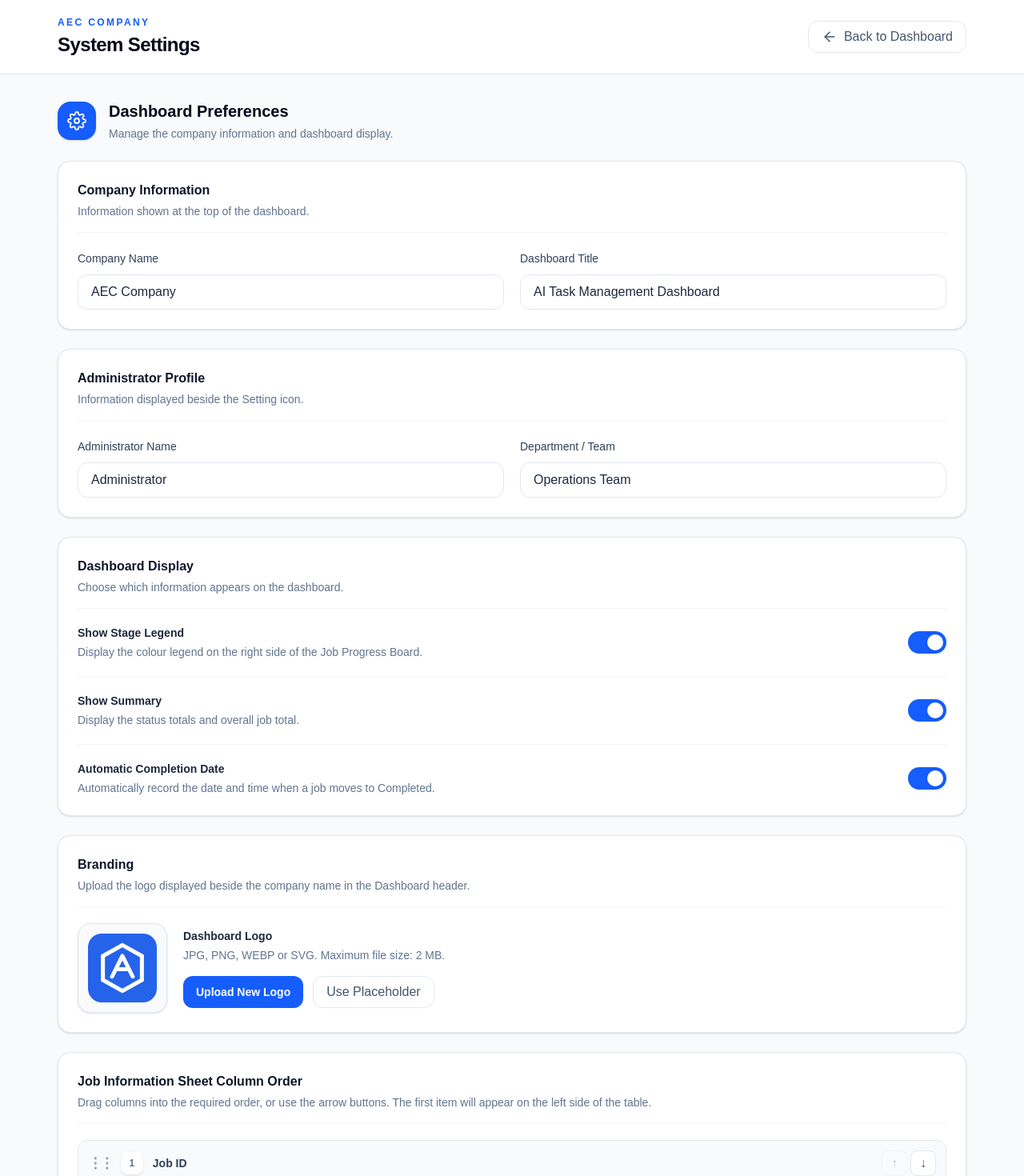
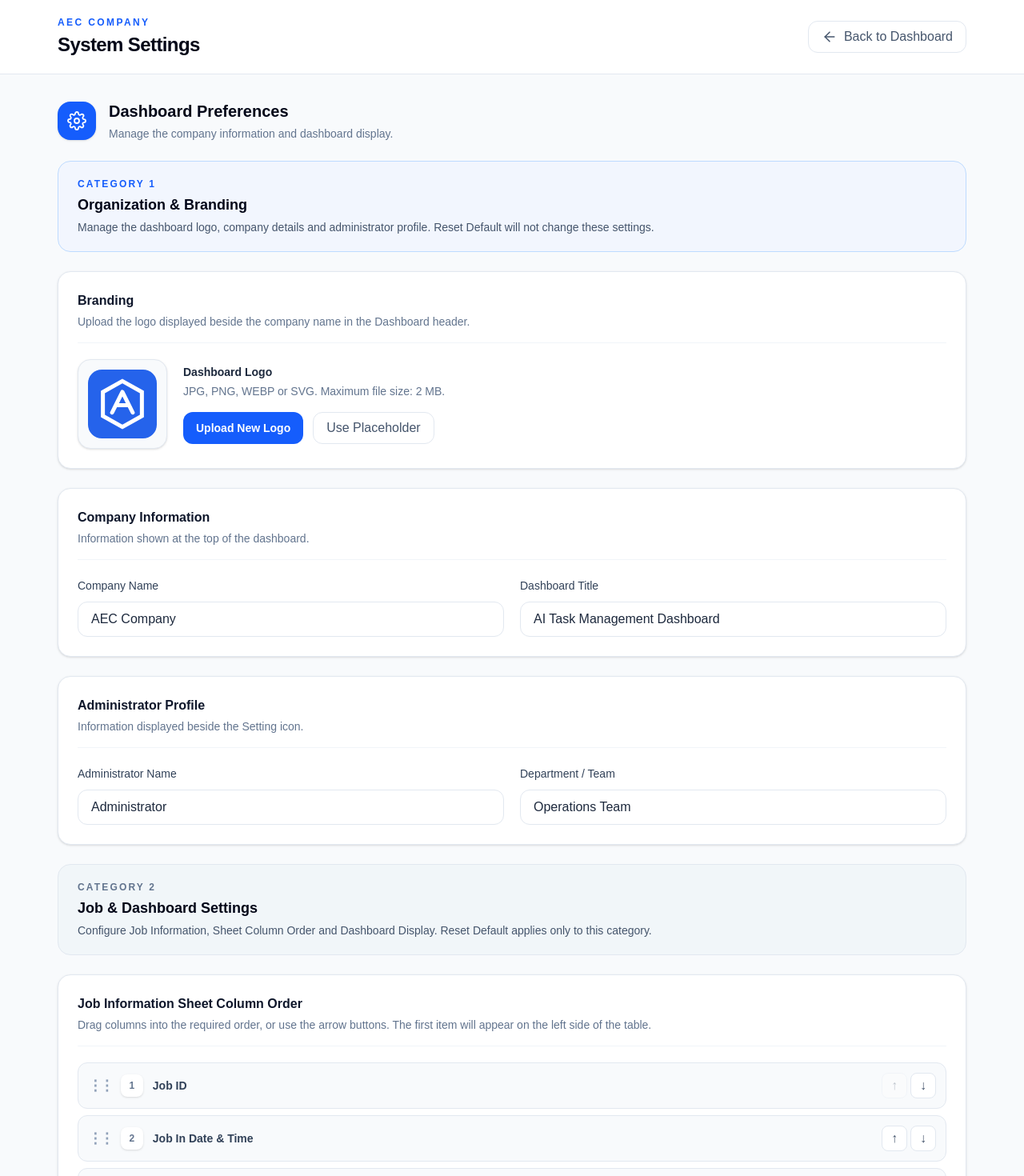
Before and after one commit to ausi25334-beep/aec-ai-dashboard, a Next.js app in the folder aec-ai-task-dashboard/: page /settings in a window 1280 px wide. Shown: the top 1470 px of the page at 80% size. Built offline with nearby package versions, Linux system fonts and the light colour scheme.

Commit message:
update settings

```diff
--- a/aec-ai-task-dashboard/app/settings/page.tsx
+++ b/aec-ai-task-dashboard/app/settings/page.tsx
@@ -245,10 +245,25 @@ export default function SettingsPage() {
   }
 
   function handleReset() {
-    setSettings(DEFAULT_SETTINGS);
+    const resettableDefaults: Pick<
+      DashboardSettings,
+      "showStageLegend" | "showSummary" | "autoCompleteDate" | "columnOrder"
+    > = {
+      showStageLegend: DEFAULT_SETTINGS.showStageLegend,
+      showSummary: DEFAULT_SETTINGS.showSummary,
+      autoCompleteDate: DEFAULT_SETTINGS.autoCompleteDate,
+      columnOrder: [...DEFAULT_COLUMN_ORDER],
+    };
+
+    const nextSettings = {
+      ...settings,
+      ...resettableDefaults,
+    };
+
+    setSettings(nextSettings);
     window.localStorage.setItem(
       SETTINGS_STORAGE_KEY,
-      JSON.stringify(DEFAULT_SETTINGS),
+      JSON.stringify(nextSettings),
     );
     window.dispatchEvent(new Event("aec-settings-updated"));
     setSaved(true);
@@ -352,6 +367,87 @@ export default function SettingsPage() {
         </div>
 
         <form onSubmit={handleSave} className="space-y-6">
+          <div className="rounded-2xl border border-blue-200 bg-blue-50/70 px-6 py-5">
+            <p className="text-xs font-semibold uppercase tracking-[0.18em] text-blue-600">
+              Category 1
+            </p>
+
+            <h3 className="mt-1 text-lg font-semibold text-slate-950">
+              Organization &amp; Branding
+            </h3>
+
+            <p className="mt-1 text-sm text-slate-600">
+              Manage the dashboard logo, company details and administrator
+              profile. Reset Default will not change these settings.
+            </p>
+          </div>
+
+          <section className="rounded-2xl border border-slate-200 bg-white p-6 shadow-sm">
+            <div className="border-b border-slate-100 pb-4">
+              <h3 className="text-base font-semibold text-slate-900">
+                Branding
+              </h3>
+
+              <p className="mt-1 text-sm text-slate-500">
+                Upload the logo displayed beside the company name in the
+                Dashboard header.
+              </p>
+            </div>
+
+            <div className="mt-5 flex flex-col gap-5 sm:flex-row sm:items-center">
+              <div className="flex h-28 w-28 shrink-0 items-center justify-center overflow-hidden rounded-2xl border border-slate-200 bg-slate-50 p-3 shadow-sm">
+                <img
+                  src={settings.logoDataUrl || DEFAULT_LOGO_DATA_URL}
+                  alt="Dashboard logo preview"
+                  className="h-full w-full object-contain"
+                />
+              </div>
+
+              <div className="min-w-0 flex-1">
+                <p className="text-sm font-semibold text-slate-800">
+                  Dashboard Logo
+                </p>
+
+                <p className="mt-1 text-sm leading-5 text-slate-500">
+                  JPG, PNG, WEBP or SVG. Maximum file size: 2 MB.
+                </p>
+
+                <div className="mt-4 flex flex-wrap gap-3">
+                  <label className="inline-flex h-10 cursor-pointer items-center rounded-xl bg-blue-600 px-4 text-sm font-semibold text-white transition hover:bg-blue-700">
+                    Upload New Logo
+                    <input
+                      type="file"
+                      accept=".jpg,.jpeg,.png,.webp,.svg,image/jpeg,image/png,image/webp,image/svg+xml"
+                      onChange={handleLogoUpload}
+                      className="sr-only"
+                    />
+                  </label>
+
+                  <button
+                    type="button"
+                    onClick={() => {
+                      setSettings((current) => ({
+                        ...current,
+                        logoDataUrl: DEFAULT_LOGO_DATA_URL,
+                      }));
+                      setLogoError("");
+                      setSaved(false);
+                    }}
+                    className="h-10 rounded-xl border border-slate-200 bg-white px-4 text-sm font-semibold text-slate-600 transition hover:border-blue-300 hover:bg-blue-50 hover:text-blue-600"
+                  >
+                    Use Placeholder
+                  </button>
+                </div>
+
+                {logoError && (
+                  <p className="mt-3 text-sm font-medium text-rose-600">
+                    {logoError}
+                  </p>
+                )}
+              </div>
+            </div>
+          </section>
+
           <section className="rounded-2xl border border-slate-200 bg-white p-6 shadow-sm">
             <div className="border-b border-slate-100 pb-4">
               <h3 className="text-base font-semibold text-slate-900">
@@ -456,108 +552,20 @@ export default function SettingsPage() {
             </div>
           </section>
 
-          <section className="rounded-2xl border border-slate-200 bg-white p-6 shadow-sm">
-            <div className="border-b border-slate-100 pb-4">
-              <h3 className="text-base font-semibold text-slate-900">
-                Dashboard Display
-              </h3>
+          <div className="rounded-2xl border border-slate-200 bg-slate-100/80 px-6 py-5">
+            <p className="text-xs font-semibold uppercase tracking-[0.18em] text-slate-500">
+              Category 2
+            </p>
 
-              <p className="mt-1 text-sm text-slate-500">
-                Choose which information appears on the dashboard.
-              </p>
-            </div>
+            <h3 className="mt-1 text-lg font-semibold text-slate-950">
+              Job &amp; Dashboard Settings
+            </h3>
 
-            <div className="mt-5 divide-y divide-slate-100">
-              <SettingToggle
-                title="Show Stage Legend"
-                description="Display the colour legend on the right side of the Job Progress Board."
-                checked={settings.showStageLegend}
-                onChange={(checked) => updateToggle("showStageLegend", checked)}
-              />
-
-              <SettingToggle
-                title="Show Summary"
-                description="Display the status totals and overall job total."
-                checked={settings.showSummary}
-                onChange={(checked) => updateToggle("showSummary", checked)}
-              />
-
-              <SettingToggle
-                title="Automatic Completion Date"
-                description="Automatically record the date and time when a job moves to Completed."
-                checked={settings.autoCompleteDate}
-                onChange={(checked) =>
-                  updateToggle("autoCompleteDate", checked)
-                }
-              />
-            </div>
-          </section>
-
-          <section className="rounded-2xl border border-slate-200 bg-white p-6 shadow-sm">
-            <div className="border-b border-slate-100 pb-4">
-              <h3 className="text-base font-semibold text-slate-900">
-                Branding
-              </h3>
-
-              <p className="mt-1 text-sm text-slate-500">
-                Upload the logo displayed beside the company name in the
-                Dashboard header.
-              </p>
-            </div>
-
-            <div className="mt-5 flex flex-col gap-5 sm:flex-row sm:items-center">
-              <div className="flex h-28 w-28 shrink-0 items-center justify-center overflow-hidden rounded-2xl border border-slate-200 bg-slate-50 p-3 shadow-sm">
-                <img
-                  src={settings.logoDataUrl || DEFAULT_LOGO_DATA_URL}
-                  alt="Dashboard logo preview"
-                  className="h-full w-full object-contain"
-                />
-              </div>
-
-              <div className="min-w-0 flex-1">
-                <p className="text-sm font-semibold text-slate-800">
-                  Dashboard Logo
-                </p>
-
-                <p className="mt-1 text-sm leading-5 text-slate-500">
-                  JPG, PNG, WEBP or SVG. Maximum file size: 2 MB.
-                </p>
-
-                <div className="mt-4 flex flex-wrap gap-3">
-                  <label className="inline-flex h-10 cursor-pointer items-center rounded-xl bg-blue-600 px-4 text-sm font-semibold text-white transition hover:bg-blue-700">
-                    Upload New Logo
-                    <input
-                      type="file"
-                      accept=".jpg,.jpeg,.png,.webp,.svg,image/jpeg,image/png,image/webp,image/svg+xml"
-                      onChange={handleLogoUpload}
-                      className="sr-only"
-                    />
-                  </label>
-
-                  <button
-                    type="button"
-                    onClick={() => {
-                      setSettings((current) => ({
-                        ...current,
-                        logoDataUrl: DEFAULT_LOGO_DATA_URL,
-                      }));
-                      setLogoError("");
-                      setSaved(false);
-                    }}
-                    className="h-10 rounded-xl border border-slate-200 bg-white px-4 text-sm font-semibold text-slate-600 transition hover:border-blue-300 hover:bg-blue-50 hover:text-blue-600"
-                  >
-                    Use Placeholder
-                  </button>
-                </div>
-
-                {logoError && (
-                  <p className="mt-3 text-sm font-medium text-rose-600">
-                    {logoError}
-                  </p>
-                )}
-              </div>
-            </div>
-          </section>
+            <p className="mt-1 text-sm text-slate-600">
+              Configure Job Information, Sheet Column Order and Dashboard
+              Display. Reset Default applies only to this category.
+            </p>
+          </div>
 
           <section className="rounded-2xl border border-slate-200 bg-white p-6 shadow-sm">
             <div className="border-b border-slate-100 pb-4">
@@ -629,6 +637,43 @@ export default function SettingsPage() {
             </div>
           </section>
 
+          <section className="rounded-2xl border border-slate-200 bg-white p-6 shadow-sm">
+            <div className="border-b border-slate-100 pb-4">
+              <h3 className="text-base font-semibold text-slate-900">
+                Dashboard Display
+              </h3>
+
+              <p className="mt-1 text-sm text-slate-500">
+                Choose which information appears on the dashboard.
+              </p>
+            </div>
+
+            <div className="mt-5 divide-y divide-slate-100">
+              <SettingToggle
+                title="Show Stage Legend"
+                description="Display the colour legend on the right side of the Job Progress Board."
+                checked={settings.showStageLegend}
+                onChange={(checked) => updateToggle("showStageLegend", checked)}
+              />
+
+              <SettingToggle
+                title="Show Summary"
+                description="Display the status totals and overall job total."
+                checked={settings.showSummary}
+                onChange={(checked) => updateToggle("showSummary", checked)}
+              />
+
+              <SettingToggle
+                title="Automatic Completion Date"
+                description="Automatically record the date and time when a job moves to Completed."
+                checked={settings.autoCompleteDate}
+                onChange={(checked) =>
+                  updateToggle("autoCompleteDate", checked)
+                }
+              />
+            </div>
+          </section>
+
           {saved && (
             <div className="rounded-xl border border-emerald-200 bg-emerald-50 px-4 py-3 text-sm font-medium text-emerald-700">
               Settings saved successfully.
@@ -649,7 +694,7 @@ export default function SettingsPage() {
               onClick={() => router.push("/dashboard")}
               className="h-11 rounded-xl border border-slate-200 bg-white px-5 text-sm font-semibold text-slate-600 transition hover:border-slate-300 hover:bg-slate-50"
             >
-              Cancel
+              Back to Dashboard
             </button>
 
             <button
```
